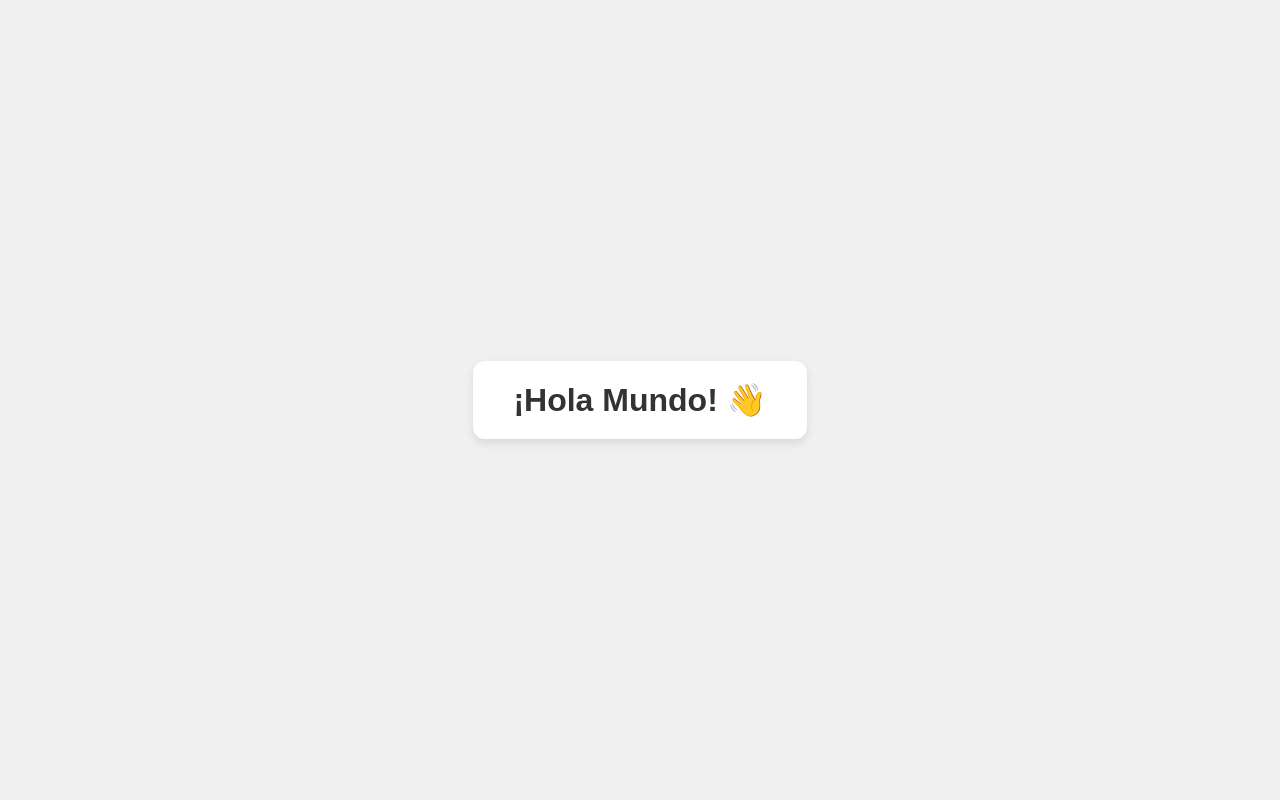
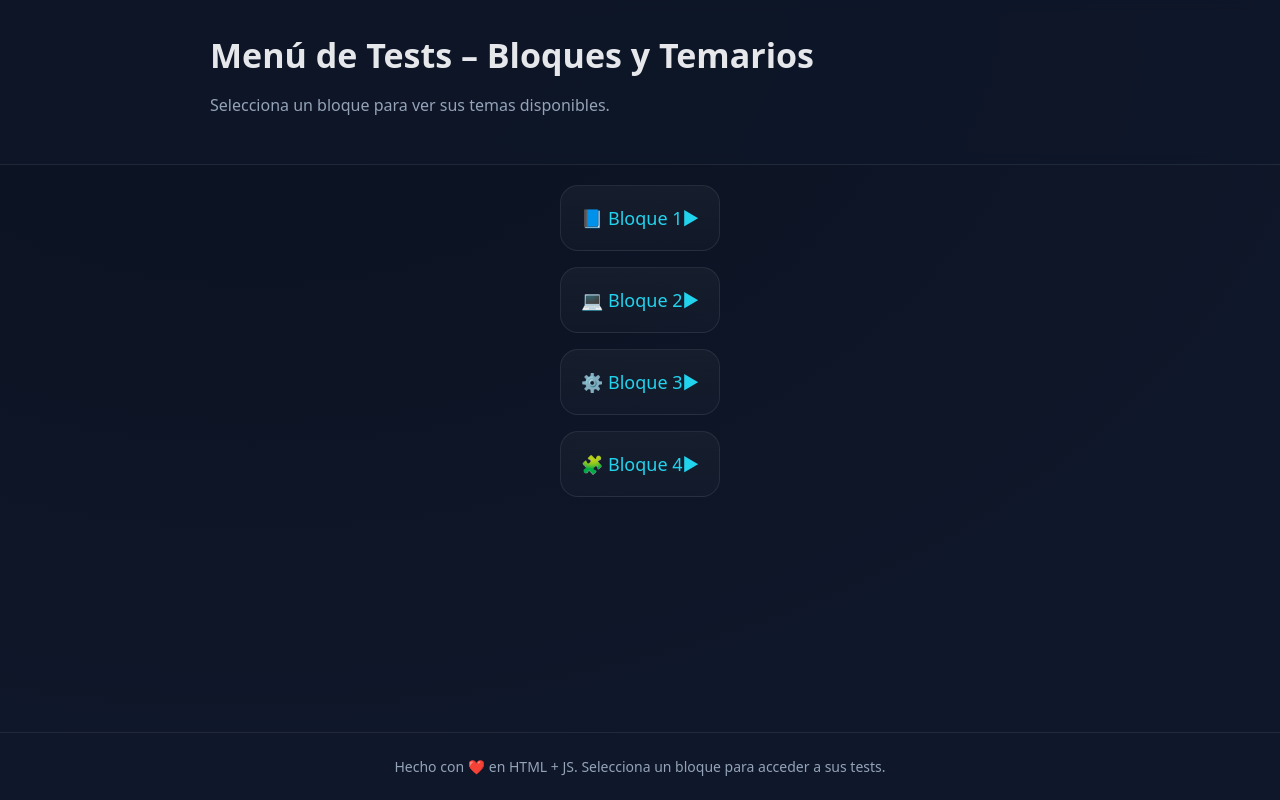
Before and after one commit to jcguzmand/test, a plain HTML site: page index.html in a window 1280 px wide. Drawn offline with Linux system fonts and the light colour scheme.

Commit message:
Add html con enlaces

```diff
--- a/index.html
+++ b/index.html
@@ -1,30 +1,174 @@
 <!DOCTYPE html>
 <html lang="es">
 <head>
-  <meta charset="UTF-8">
-  <meta name="viewport" content="width=device-width, initial-scale=1.0">
-  <title>Hola Mundo</title>
+  <meta charset="UTF-8" />
+  <meta name="viewport" content="width=device-width, initial-scale=1" />
+  <title>Menú Principal de Tests – JAVA y .NET</title>
   <style>
-    body {
-      font-family: Arial, Helvetica, sans-serif;
-      background-color: #f0f0f0;
-      display: flex;
-      justify-content: center;
-      align-items: center;
-      height: 100vh;
-      margin: 0;
+    :root{
+      --bg:#0f172a; --card:#111827; --text:#e5e7eb; --muted:#94a3b8; --accent:#22d3ee;
+      --right:#16a34a; --wrong:#dc2626; --btn:#1f2937; --btn-hover:#374151;
+    }
+    *{box-sizing:border-box}
+    body{
+      margin:0;
+      font-family:system-ui,-apple-system,Segoe UI,Roboto,Ubuntu,Cantarell,"Helvetica Neue",Arial,"Noto Sans","Apple Color Emoji","Segoe UI Emoji";
+      background:radial-gradient(1200px 800px at 20% 0%,#0b1220,var(--bg));
+      color:var(--text);
+      min-height:100vh;
+      display:flex;
+      flex-direction:column;
+    }
+    header{
+      position:sticky;top:0;
+      background:rgba(15,23,42,.7);
+      backdrop-filter:blur(6px);
+      border-bottom:1px solid rgba(255,255,255,.08);
+      padding:12px 16px;
+      z-index:10;
+    }
+    h1{margin:0;font-size:clamp(22px,3.5vw,34px)}
+    .sub{color:var(--muted)}
+    .container{max-width:900px;margin:0 auto;padding:20px}
+    main{flex:1}
+
+    .card{
+      background:linear-gradient(180deg,rgba(255,255,255,.04),rgba(255,255,255,.02));
+      border:1px solid rgba(255,255,255,.08);
+      border-radius:18px;
+      padding:20px;
+      margin-bottom:16px;
     }
 
-    h1 {
-      color: #333;
-      background: white;
-      padding: 20px 40px;
-      border-radius: 12px;
-      box-shadow: 0 4px 10px rgba(0, 0, 0, 0.1);
+    .menu-title{
+      display:flex;
+      justify-content:space-between;
+      align-items:center;
+      cursor:pointer;
+      font-size:18px;
+      color:var(--accent);
+      user-select:none;
     }
+
+    .menu-content{
+      margin-top:12px;
+      display:none;
+      flex-direction:column;
+      gap:10px;
+    }
+
+    .btn{
+      background:linear-gradient(180deg,#111827,#0b1220);
+      color:var(--text);
+      border:1px solid rgba(255,255,255,.1);
+      padding:10px 14px;
+      border-radius:12px;
+      cursor:pointer;
+      transition:transform .06s ease,filter .2s ease;
+      text-align:left;
+    }
+    .btn:hover{filter:brightness(1.1)}
+    .btn:active{transform:translateY(1px)}
+
+    footer{
+      padding:24px 16px;
+      color:var(--muted);
+      text-align:center;
+      font-size:14px;
+      border-top:1px solid rgba(255,255,255,.08);
+    }
+
+    .arrow{
+      transition:transform .3s ease;
+    }
+    .open .arrow{
+      transform:rotate(90deg);
+    }
+
   </style>
 </head>
 <body>
-  <h1>¡Hola Mundo! 👋</h1>
+  <header>
+    <div class="container">
+      <h1>Menú de Tests – Bloques y Temarios</h1>
+      <p class="sub">Selecciona un bloque para ver sus temas disponibles.</p>
+    </div>
+  </header>
+
+  <main class="container">
+    <!-- Bloque 1 -->
+    <section class="card">
+      <div class="menu-title" onclick="toggleMenu(this)">
+        <span>📘 Bloque 1</span>
+        <span class="arrow">▶</span>
+      </div>
+      <div class="menu-content">
+        <a href="bloque1-tema1.html" class="btn">Tema 1 – Introducción a la programación</a>
+        <a href="bloque1-tema2.html" class="btn">Tema 2 – Tipos de datos y estructuras básicas</a>
+      </div>
+    </section>
+
+    <!-- Bloque 2 -->
+    <section class="card">
+      <div class="menu-title" onclick="toggleMenu(this)">
+        <span>💻 Bloque 2</span>
+        <span class="arrow">▶</span>
+      </div>
+      <div class="menu-content">
+        <a href="bloque2-tema1.html" class="btn">Tema 1 – Clases y objetos</a>
+        <a href="bloque2-tema2.html" class="btn">Tema 2 – Herencia y polimorfismo</a>
+      </div>
+    </section>
+
+    <!-- Bloque 3 -->
+    <section class="card">
+      <div class="menu-title" onclick="toggleMenu(this)">
+        <span>⚙️ Bloque 3</span>
+        <span class="arrow">▶</span>
+      </div>
+      <div class="menu-content">
+        <a href="https://github.com/jcguzmand/test/bloque_3/bloque3_tema1_1.html" class="btn">tema1_1</a>
+        <a href="https://github.com/jcguzmand/test/bloque_3/bloque3_tema1_2.html" class="btn">tema1_2</a>
+        <a href="https://github.com/jcguzmand/test/bloque_3/bloque3_tema2_1.html" class="btn">tema2_1</a>ç
+        <a href="https://github.com/jcguzmand/test/bloque_3/bloque3_tema2_2.html" class="btn">tema2_2</a>
+        <a href="https://github.com/jcguzmand/test/bloque_3/bloque3_tema3_1.html" class="btn">tema3_1</a>
+        <a href="https://github.com/jcguzmand/test/bloque_3/bloque3_tema3_2.html" class="btn">tema3_2</a>
+        <a href="https://github.com/jcguzmand/test/bloque_3/bloque3_tema3_3.html" class="btn">tema3_3</a>
+        <a href="https://github.com/jcguzmand/test/bloque_3/bloque3_tema4_1.html" class="btn">tema4_1</a>
+        <a href="https://github.com/jcguzmand/test/bloque_3/bloque3_tema5.html" class="btn">tema5</a>
+
+      </div>
+    </section>
+
+    <!-- Bloque 4 -->
+    <section class="card">
+      <div class="menu-title" onclick="toggleMenu(this)">
+        <span>🧩 Bloque 4</span>
+        <span class="arrow">▶</span>
+      </div>
+      <div class="menu-content">
+        <a href="bloque4-tema1.html" class="btn">Tema 1 – Conceptos de reutilización</a>
+        <a href="bloque4-tema2.html" class="btn">Tema 2 – Integración de componentes</a>
+      </div>
+    </section>
+  </main>
+
+  <footer>
+    Hecho con ❤️ en HTML + JS. Selecciona un bloque para acceder a sus tests.
+  </footer>
+
+  <script>
+    function toggleMenu(element){
+      const card = element.parentElement;
+      const content = card.querySelector('.menu-content');
+      const isOpen = content.style.display === 'flex';
+      document.querySelectorAll('.menu-content').forEach(c => c.style.display = 'none');
+      document.querySelectorAll('.card').forEach(c => c.classList.remove('open'));
+      if(!isOpen){
+        content.style.display = 'flex';
+        card.classList.add('open');
+      }
+    }
+  </script>
 </body>
 </html>
```
